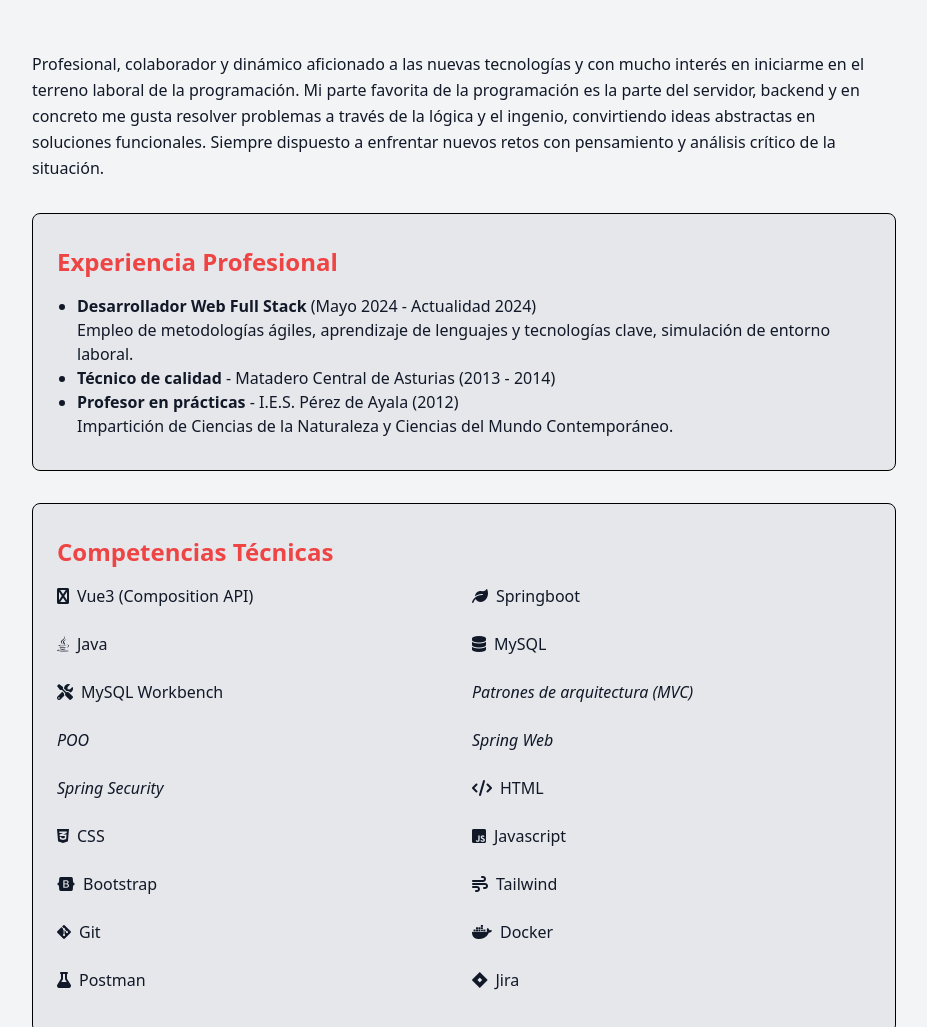
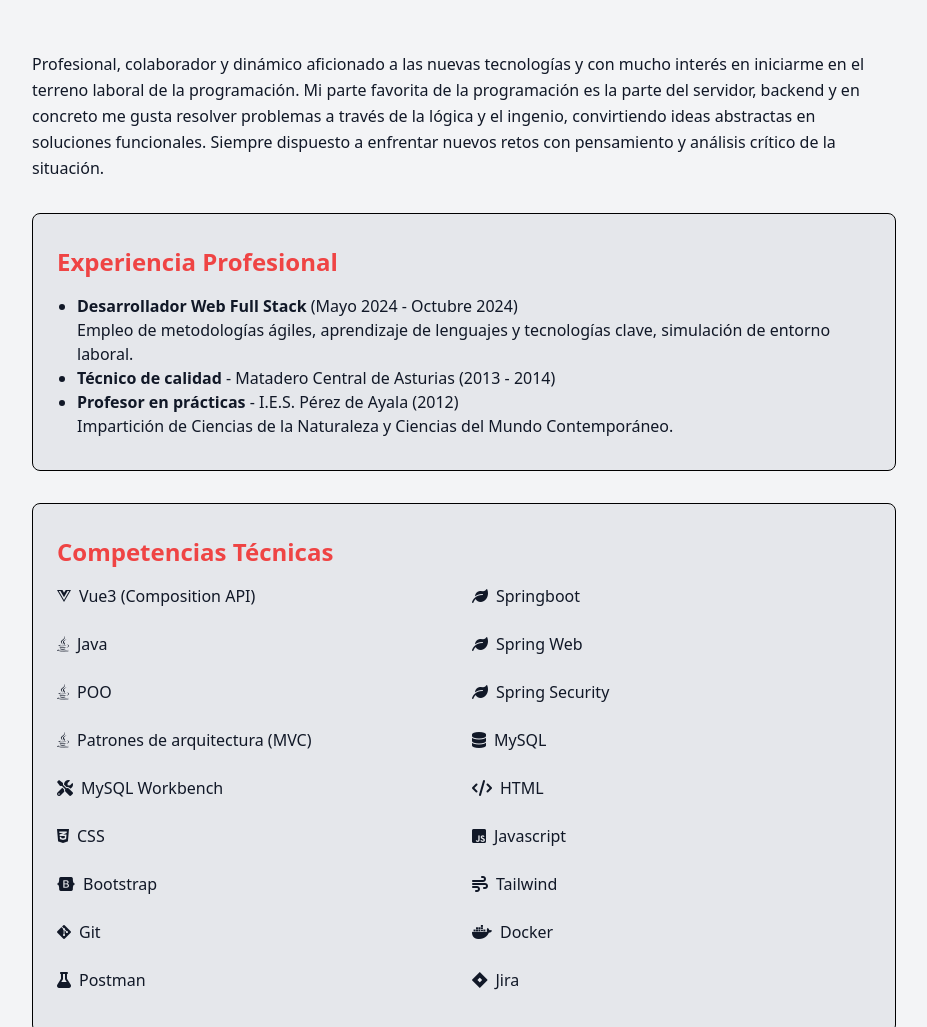
Before and after one commit to NachoR9/CV, a plain HTML site: page index.html in a window 1280 px wide. Shown: the part 225-1252 px from the top of the page, without its empty margins (176-1103 px from the left). Drawn offline with nearby package versions, Linux system fonts and the light colour scheme.

Commit message:
modifications

```diff
--- a/index.html
+++ b/index.html
@@ -41,7 +41,7 @@
         <section class="py-8 bg-gray-200 rounded-lg mb-8 p-6 border border-black">
             <h2 class="text-2xl text-red-500 font-semibold mb-4 inline-block">Experiencia Profesional</h2>
             <ul class="list-disc pl-5">
-                <li><strong>Desarrollador Web Full Stack</strong> (Mayo 2024 - Actualidad 2024)
+                <li><strong>Desarrollador Web Full Stack</strong> (Mayo 2024 - Octubre 2024)
                     <p>Empleo de metodologías ágiles, aprendizaje de lenguajes y tecnologías clave, simulación de
                         entorno laboral.</p>
                 </li>
@@ -56,15 +56,15 @@
         <section class="py-8 bg-gray-200 rounded-lg mb-8 p-6 border border-black">
             <h2 class="text-2xl text-red-500 font-semibold mb-4 inline-block">Competencias Técnicas</h2>
             <ul class="grid grid-cols-2 gap-4 list-none pl-0">
-                <li class="flex items-center mb-2"><i class="fas fa-vuejs mr-2"></i> Vue3 (Composition API)</li>
+                <li class="flex items-center mb-2"><i class="fa-brands fa-vuejs mr-2"></i> Vue3 (Composition API)</li>
                 <li class="flex items-center mb-2"><i class="fas fa-leaf mr-2"></i> Springboot</li>
                 <li class="flex items-center mb-2"><i class="fab fa-java mr-2"></i> Java</li>
+                <li class="flex items-center mb-2"><i class="fas fa-leaf mr-2"></i>Spring Web</li>
+                <li class="flex items-center mb-2"><i class="fab fa-java mr-2"></i>POO</li>
+                <li class="flex items-center mb-2"><i class="fas fa-leaf mr-2"></i>Spring Security</li>
+                <li class="flex items-center mb-2"><i class="fab fa-java mr-2"></i>Patrones de arquitectura (MVC)</li>
                 <li class="flex items-center mb-2"><i class="fas fa-database mr-2"></i> MySQL</li>
                 <li class="flex items-center mb-2"><i class="fas fa-tools mr-2"></i> MySQL Workbench</li>
-                <li class="flex items-center mb-2"><i>Patrones de arquitectura (MVC)</i>
-                <li class="flex items-center mb-2"><i>POO</i>
-                <li class="flex items-center mb-2"><i>Spring Web</i>
-                <li class="flex items-center mb-2"><i>Spring Security</i>
                 <li class="flex items-center mb-2"><i class="fas fa-code mr-2"></i> HTML</li>
                 <li class="flex items-center mb-2"><i class="fab fa-css3-alt mr-2"></i> CSS</li>
                 <li class="flex items-center mb-2"><i class="fab fa-js-square mr-2"></i> Javascript</li>
@@ -131,7 +131,7 @@
             <h2 class="text-2xl text-red-500 mb-4 font-semibold inline-block">Idiomas</h2>
             <ul class="list-disc pl-5">
                 <li><strong>Castellano:</strong> Nativo</li>
-                <li><strong>Inglés-Cambridge University B2 First (CEFR B2):</strong> Avanzado (C1)</li>
+                <li><strong>Inglés-Cambridge University (CEFR B2):</strong> First Certificate (B2)</li>
                 <li><strong>Francés:</strong> Básico</li>
 
             </ul>
```
